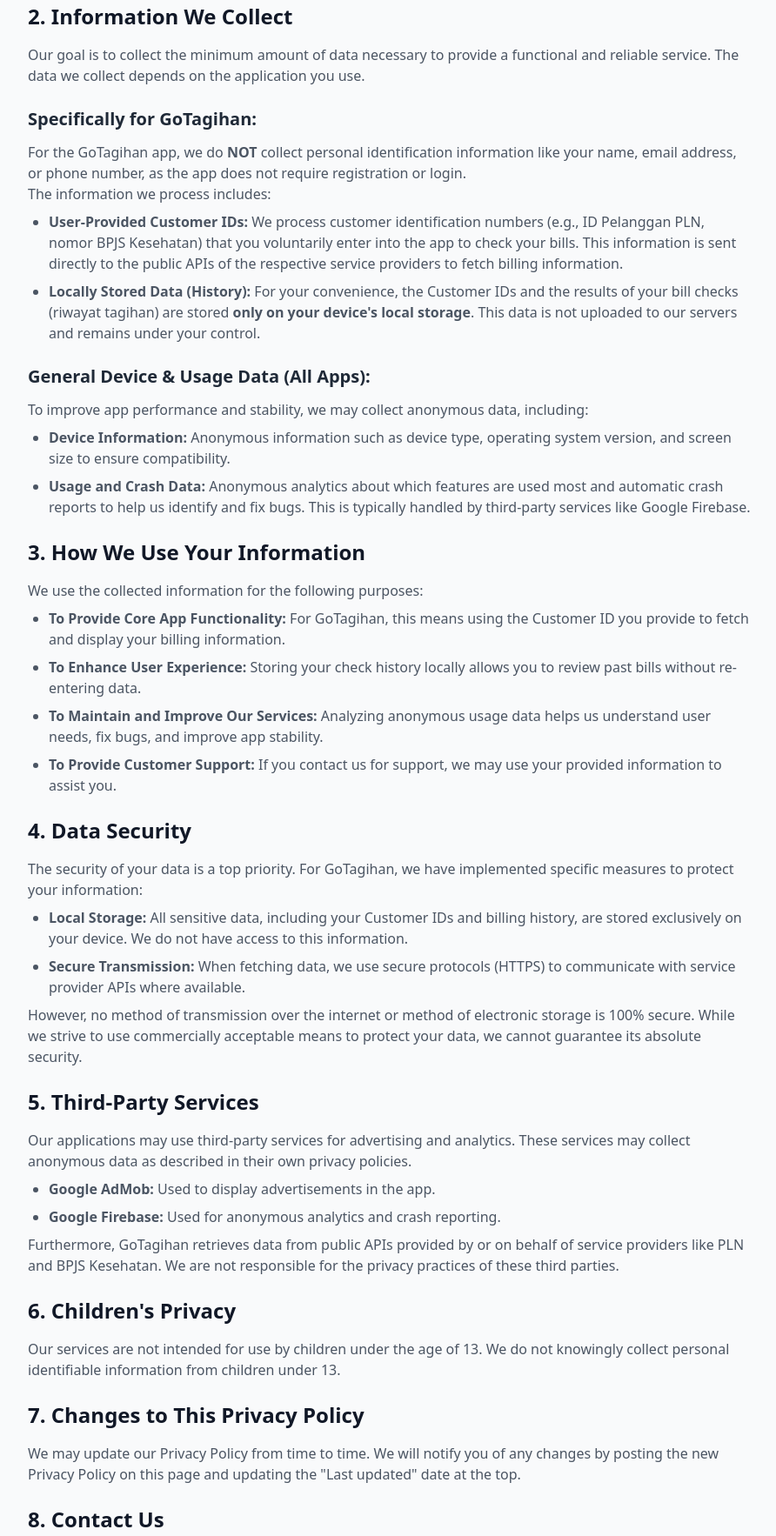
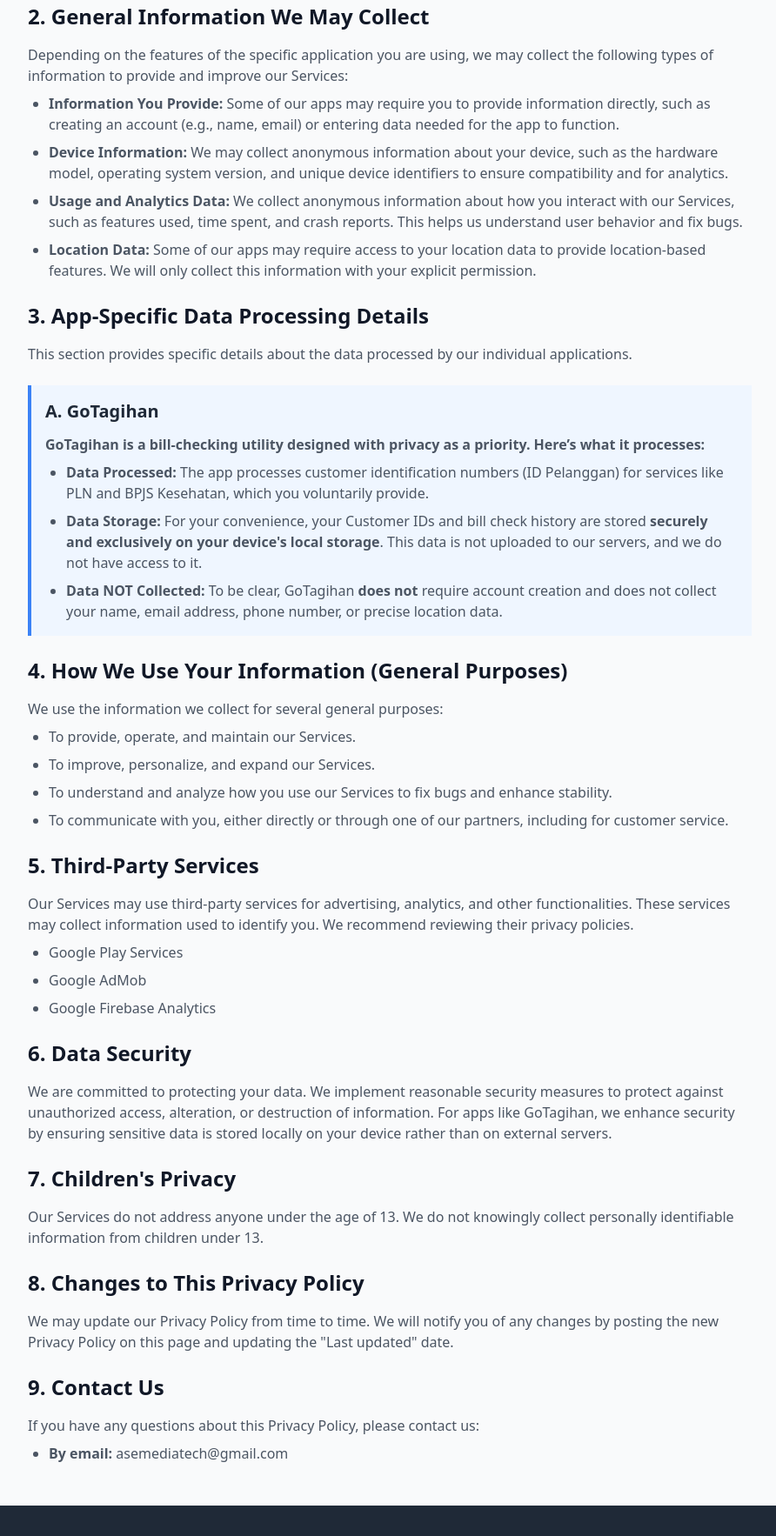
Before and after one commit to asemediatech/asemediatech.github.io, a plain HTML site: page privacy-policy.html in a window 1280 px wide. Shown: the part 357-2123 px from the top of the page at 87% size, without its empty margins (192-1084 px from the left). Drawn offline with nearby package versions, Linux system fonts and the light colour scheme.

Commit message:
Update privacy-policy.html

```diff
--- a/privacy-policy.html
+++ b/privacy-policy.html
@@ -32,72 +32,74 @@
 
                 <section class="mb-8">
                     <h2 class="text-2xl font-semibold text-gray-900 mb-4">1. Introduction</h2>
-                    <p>ASEMedia Tech ("we," "our," or "us") builds applications to make your digital life easier. This privacy policy explains how we collect, use, and safeguard your information when you use our mobile applications, with specific details for our app, <b>GoTagihan</b>.</p>
+                    <p>Thank you for choosing ASEMedia Tech ("we," "our," or "us"). This Privacy Policy is designed to help you understand what information we collect, why we collect it, and how you can manage it. This policy applies to all our mobile applications (our "Services").</p>
                 </section>
 
                 <section class="mb-8">
-                    <h2 class="text-2xl font-semibold text-gray-900 mb-4">2. Information We Collect</h2>
-                    <p>Our goal is to collect the minimum amount of data necessary to provide a functional and reliable service. The data we collect depends on the application you use.</p>
-
-                    <h3 class="text-xl font-semibold text-gray-800 mt-6 mb-3">Specifically for GoTagihan:</h3>
-                    <p>For the GoTagihan app, we do <b>NOT</b> collect personal identification information like your name, email address, or phone number, as the app does not require registration or login.</p>
-                    <p>The information we process includes:</p>
+                    <h2 class="text-2xl font-semibold text-gray-900 mb-4">2. General Information We May Collect</h2>
+                    <p>Depending on the features of the specific application you are using, we may collect the following types of information to provide and improve our Services:</p>
                     <ul class="list-disc pl-6 mt-2 space-y-2">
-                        <li><b>User-Provided Customer IDs:</b> We process customer identification numbers (e.g., ID Pelanggan PLN, nomor BPJS Kesehatan) that you voluntarily enter into the app to check your bills. This information is sent directly to the public APIs of the respective service providers to fetch billing information.</li>
-                        <li><b>Locally Stored Data (History):</b> For your convenience, the Customer IDs and the results of your bill checks (riwayat tagihan) are stored <b>only on your device's local storage</b>. This data is not uploaded to our servers and remains under your control.</li>
-                    </ul>
-
-                    <h3 class="text-xl font-semibold text-gray-800 mt-6 mb-3">General Device & Usage Data (All Apps):</h3>
-                    <p>To improve app performance and stability, we may collect anonymous data, including:</p>
-                    <ul class="list-disc pl-6 mt-2 space-y-2">
-                        <li><b>Device Information:</b> Anonymous information such as device type, operating system version, and screen size to ensure compatibility.</li>
-                        <li><b>Usage and Crash Data:</b> Anonymous analytics about which features are used most and automatic crash reports to help us identify and fix bugs. This is typically handled by third-party services like Google Firebase.</li>
+                        <li><b>Information You Provide:</b> Some of our apps may require you to provide information directly, such as creating an account (e.g., name, email) or entering data needed for the app to function.</li>
+                        <li><b>Device Information:</b> We may collect anonymous information about your device, such as the hardware model, operating system version, and unique device identifiers to ensure compatibility and for analytics.</li>
+                        <li><b>Usage and Analytics Data:</b> We collect anonymous information about how you interact with our Services, such as features used, time spent, and crash reports. This helps us understand user behavior and fix bugs.</li>
+                        <li><b>Location Data:</b> Some of our apps may require access to your location data to provide location-based features. We will only collect this information with your explicit permission.</li>
                     </ul>
                 </section>
 
                 <section class="mb-8">
-                    <h2 class="text-2xl font-semibold text-gray-900 mb-4">3. How We Use Your Information</h2>
-                    <p>We use the collected information for the following purposes:</p>
+                    <h2 class="text-2xl font-semibold text-gray-900 mb-4">3. App-Specific Data Processing Details</h2>
+                    <p>This section provides specific details about the data processed by our individual applications.</p>
+
+                    <div class="mt-6 p-4 border-l-4 border-blue-500 bg-blue-50">
+                        <h3 class="text-xl font-bold text-gray-800 mb-3">A. GoTagihan</h3>
+                        <p class="font-semibold">GoTagihan is a bill-checking utility designed with privacy as a priority. Here’s what it processes:</p>
+                        <ul class="list-disc pl-6 mt-2 space-y-2">
+                            <li><b>Data Processed:</b> The app processes customer identification numbers (ID Pelanggan) for services like PLN and BPJS Kesehatan, which you voluntarily provide.</li>
+                            <li><b>Data Storage:</b> For your convenience, your Customer IDs and bill check history are stored <b>securely and exclusively on your device's local storage</b>. This data is not uploaded to our servers, and we do not have access to it.</li>
+                            <li><b>Data NOT Collected:</b> To be clear, GoTagihan <b>does not</b> require account creation and does not collect your name, email address, phone number, or precise location data.</li>
+                        </ul>
+                    </div>
+
+                    </section>
+
+                <section class="mb-8">
+                    <h2 class="text-2xl font-semibold text-gray-900 mb-4">4. How We Use Your Information (General Purposes)</h2>
+                    <p>We use the information we collect for several general purposes:</p>
                     <ul class="list-disc pl-6 mt-2 space-y-2">
-                        <li><b>To Provide Core App Functionality:</b> For GoTagihan, this means using the Customer ID you provide to fetch and display your billing information.</li>
-                        <li><b>To Enhance User Experience:</b> Storing your check history locally allows you to review past bills without re-entering data.</li>
-                        <li><b>To Maintain and Improve Our Services:</b> Analyzing anonymous usage data helps us understand user needs, fix bugs, and improve app stability.</li>
-                        <li><b>To Provide Customer Support:</b> If you contact us for support, we may use your provided information to assist you.</li>
+                        <li>To provide, operate, and maintain our Services.</li>
+                        <li>To improve, personalize, and expand our Services.</li>
+                        <li>To understand and analyze how you use our Services to fix bugs and enhance stability.</li>
+                        <li>To communicate with you, either directly or through one of our partners, including for customer service.</li>
                     </ul>
                 </section>
 
                 <section class="mb-8">
-                    <h2 class="text-2xl font-semibold text-gray-900 mb-4">4. Data Security</h2>
-                    <p>The security of your data is a top priority. For GoTagihan, we have implemented specific measures to protect your information:</p>
+                    <h2 class="text-2xl font-semibold text-gray-900 mb-4">5. Third-Party Services</h2>
+                    <p>Our Services may use third-party services for advertising, analytics, and other functionalities. These services may collect information used to identify you. We recommend reviewing their privacy policies.</p>
                      <ul class="list-disc pl-6 mt-2 space-y-2">
-                        <li><b>Local Storage:</b> All sensitive data, including your Customer IDs and billing history, are stored exclusively on your device. We do not have access to this information.</li>
-                        <li><b>Secure Transmission:</b> When fetching data, we use secure protocols (HTTPS) to communicate with service provider APIs where available.</li>
-                    </ul>
-                    <p class="mt-2">However, no method of transmission over the internet or method of electronic storage is 100% secure. While we strive to use commercially acceptable means to protect your data, we cannot guarantee its absolute security.</p>
+                        <li>Google Play Services</li>
+                        <li>Google AdMob</li>
+                        <li>Google Firebase Analytics</li>
+                     </ul>
                 </section>
 
                 <section class="mb-8">
-                    <h2 class="text-2xl font-semibold text-gray-900 mb-4">5. Third-Party Services</h2>
-                    <p>Our applications may use third-party services for advertising and analytics. These services may collect anonymous data as described in their own privacy policies.</p>
-                     <ul class="list-disc pl-6 mt-2 space-y-2">
-                        <li><b>Google AdMob:</b> Used to display advertisements in the app.</li>
-                        <li><b>Google Firebase:</b> Used for anonymous analytics and crash reporting.</li>
-                     </ul>
-                    <p class="mt-2">Furthermore, GoTagihan retrieves data from public APIs provided by or on behalf of service providers like PLN and BPJS Kesehatan. We are not responsible for the privacy practices of these third parties.</p>
+                    <h2 class="text-2xl font-semibold text-gray-900 mb-4">6. Data Security</h2>
+                    <p>We are committed to protecting your data. We implement reasonable security measures to protect against unauthorized access, alteration, or destruction of information. For apps like GoTagihan, we enhance security by ensuring sensitive data is stored locally on your device rather than on external servers.</p>
                 </section>
 
                 <section class="mb-8">
-                    <h2 class="text-2xl font-semibold text-gray-900 mb-4">6. Children's Privacy</h2>
-                    <p>Our services are not intended for use by children under the age of 13. We do not knowingly collect personal identifiable information from children under 13.</p>
+                    <h2 class="text-2xl font-semibold text-gray-900 mb-4">7. Children's Privacy</h2>
+                    <p>Our Services do not address anyone under the age of 13. We do not knowingly collect personally identifiable information from children under 13.</p>
                 </section>
 
                 <section class="mb-8">
-                    <h2 class="text-2xl font-semibold text-gray-900 mb-4">7. Changes to This Privacy Policy</h2>
-                    <p>We may update our Privacy Policy from time to time. We will notify you of any changes by posting the new Privacy Policy on this page and updating the "Last updated" date at the top.</p>
+                    <h2 class="text-2xl font-semibold text-gray-900 mb-4">8. Changes to This Privacy Policy</h2>
+                    <p>We may update our Privacy Policy from time to time. We will notify you of any changes by posting the new Privacy Policy on this page and updating the "Last updated" date.</p>
                 </section>
 
                 <section class="mb-8">
-                    <h2 class="text-2xl font-semibold text-gray-900 mb-4">8. Contact Us</h2>
+                    <h2 class="text-2xl font-semibold text-gray-900 mb-4">9. Contact Us</h2>
                     <p>If you have any questions about this Privacy Policy, please contact us:</p>
                     <ul class="list-disc pl-6 mt-2 space-y-2">
                         <li><b>By email:</b> asemediatech@gmail.com</li>
@@ -131,7 +133,7 @@
                 </div>
             </div>
             <div class="mt-8 pt-8 border-t border-gray-700 text-center">
-                <p class="text-gray-400">&copy; 2024 ASEMedia Tech. All rights reserved.</p>
+                <p class="text-gray-400">&copy; 2025 ASEMedia Tech. All rights reserved.</p>
             </div>
         </div>
     </footer>
```
